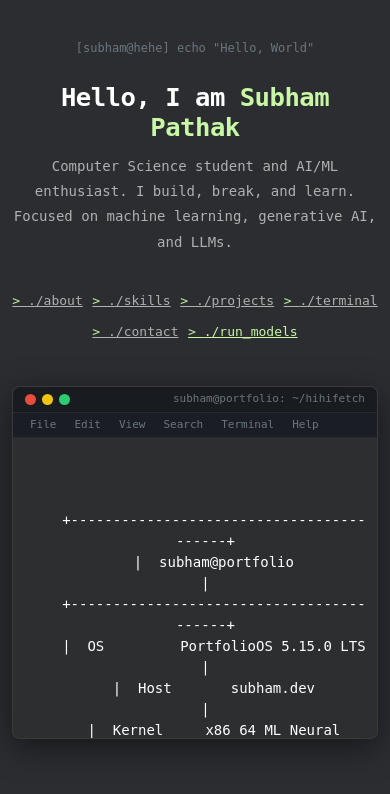
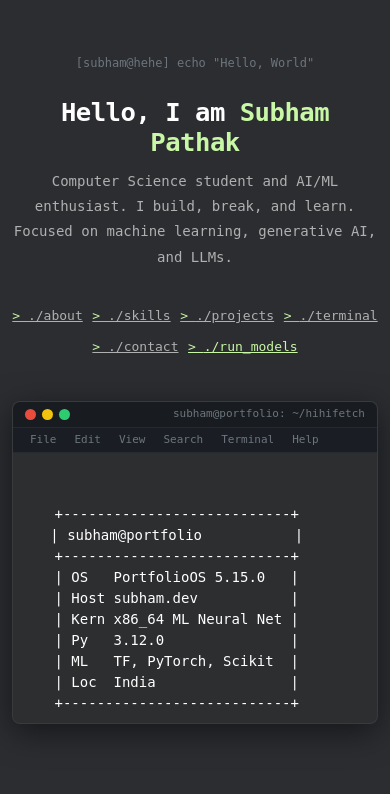
Before and after one commit to itzsubham2006/Portfolilo, a Python web app: template templates/index.html in a window 390 px wide. Shown: the part 50-844 px from the top of the page. Run offline with Jinja, Linux system fonts and the light colour scheme; the template is opened without the code that fills it, so the values that code supplies are empty.

Commit message:
fixed hihifetch

```diff
--- a/css/style.css
+++ b/css/style.css
@@ -292,6 +292,11 @@
 /* widget output */
 .tw-output { margin-bottom: 2px; }
 .tw-output pre { font-size: clamp(8px, calc(0.4rem + 0.6vw), 13px); overflow-x: auto; }
+.hihifetch-compact { display: none; }
+@media (max-width: 464px) {
+    .hihifetch-full { display: none; }
+    .hihifetch-compact { display: inline; }
+}
 .tw-output .green { color: var(--accent); }
 .tw-output .cyan { color: var(--cyan); }
 .tw-output .red { color: var(--red); }
--- a/static/css/style.css
+++ b/static/css/style.css
@@ -292,6 +292,11 @@
 /* widget output */
 .tw-output { margin-bottom: 2px; }
 .tw-output pre { font-size: clamp(8px, calc(0.4rem + 0.6vw), 13px); overflow-x: auto; }
+.hihifetch-compact { display: none; }
+@media (max-width: 464px) {
+    .hihifetch-full { display: none; }
+    .hihifetch-compact { display: inline; }
+}
 .tw-output .green { color: var(--accent); }
 .tw-output .cyan { color: var(--cyan); }
 .tw-output .red { color: var(--red); }
--- a/templates/index.html
+++ b/templates/index.html
@@ -59,8 +59,7 @@
                 </div>
                 <div class="tw-body">
                     <div class="tw-line"><span class="s">  </span><span class="t">
-
-
+<span class="hihifetch-full">
   +-----------------------------------------+
   |  <span class="cyan">subham</span>@<span class="green">portfolio</span>                        |
   +-----------------------------------------+
@@ -70,7 +69,19 @@
   |  Python     3.12.0                       |
   |  ML Stack   TensorFlow, PyTorch, Scikit  |
   |  Location   India                        |
-  +-----------------------------------------+</span></div>
+  +-----------------------------------------+
+</span><span class="hihifetch-compact">
+ +---------------------------+
+ | <span class="cyan">subham</span>@<span class="green">portfolio</span>           |
+ +---------------------------+
+ | OS   PortfolioOS 5.15.0   |
+ | Host subham.dev           |
+ | Kern x86_64 ML Neural Net |
+ | Py   3.12.0               |
+ | ML   TF, PyTorch, Scikit  |
+ | Loc  India                |
+ +---------------------------+
+</span></span></div>
                 </div>
             </div>
         </div>
```
Also changed, not shown: index.html (+14 -10 lines).
